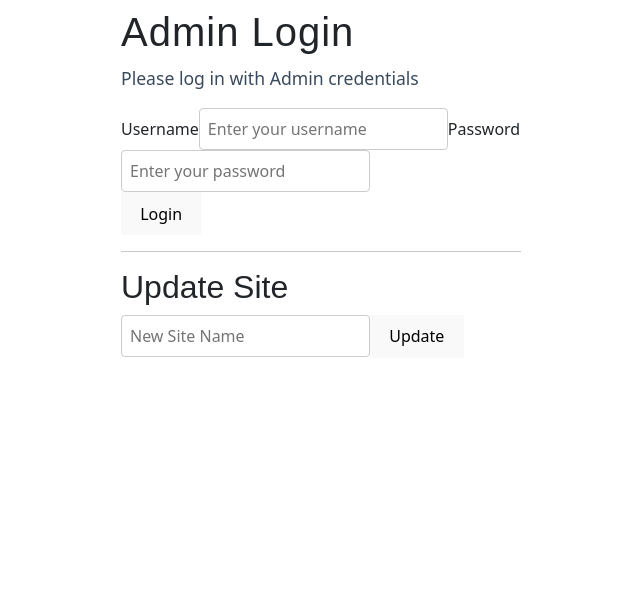
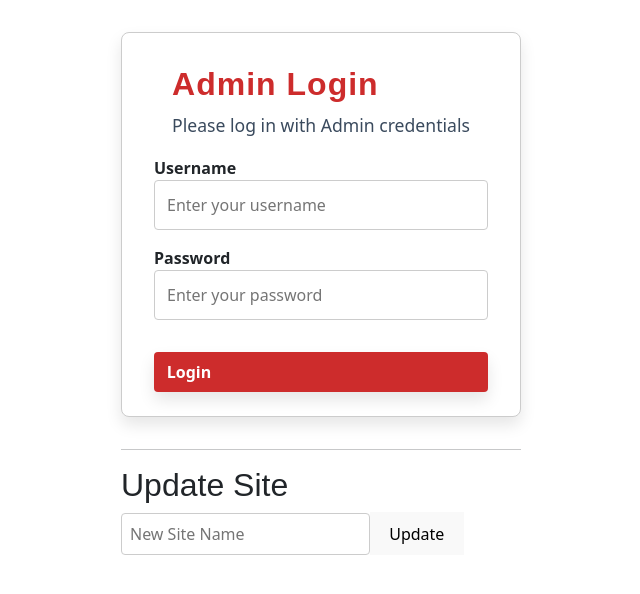
Before and after one commit to Klara1707/supervisor_prototype, a React (Vite) app: page /admin in a window 1280 px wide. Shown: the top 594 px of the page, without its empty margins (319-959 px from the left). Built offline with nearby package versions, Linux system fonts and the light colour scheme.

Commit message:
fix login css

```diff
--- a/src/components/AdminLoginForm.jsx
+++ b/src/components/AdminLoginForm.jsx
@@ -31,13 +31,26 @@ export default function AdminLoginForm() {
   };
 
   return (
-    <div className="admin-login-box" style={{marginTop: '-1.5rem'}}>
+    <div className="admin-login-box" style={{
+      marginTop: '-1.5rem',
+      maxWidth: 400,
+      width: '100%',
+      borderRadius: 8,
+      boxShadow: '0 8px 16px rgba(0,0,0,0.1)',
+      border: '1px solid #ccc',
+      background: '#fff',
+      margin: '2rem auto',
+      padding: '2rem 2rem 1.5rem 2rem',
+      display: 'flex',
+      flexDirection: 'column',
+      alignItems: 'center'
+    }}>
       <div className="context-inner-box">
-        <h1>Admin Login</h1>
+        <h1 style={{ fontSize: '2.0rem', fontWeight: 'bold', color: '#cd2c2c' }}>Admin Login</h1>
         <p>Please log in with Admin credentials</p>
       </div>
-      <form className="login-form" onSubmit={handleSubmit}>
-        <label htmlFor="admin-username">Username</label>
+      <form className="login-form" onSubmit={handleSubmit} style={{ width: '100%' }}>
+        <label htmlFor="admin-username" style={{ fontWeight: 'bold' }}>Username</label>
         <input
           type="text"
           id="admin-username"
@@ -46,8 +59,16 @@ export default function AdminLoginForm() {
           autoComplete="username"
           value={username}
           onChange={(e) => setUsername(e.target.value)}
+          style={{
+            border: '1px solid #ccc',
+            borderRadius: '4px',
+            padding: '0.75rem',
+            fontSize: '1rem',
+            marginBottom: '1rem',
+            width: '100%'
+          }}
         />
-        <label htmlFor="admin-password">Password</label>
+        <label htmlFor="admin-password" style={{ fontWeight: 'bold' }}>Password</label>
         <input
           type="password"
           id="admin-password"
@@ -56,9 +77,17 @@ export default function AdminLoginForm() {
           autoComplete="current-password"
           value={password}
           onChange={(e) => setPassword(e.target.value)}
+          style={{
+            border: '1px solid #ccc',
+            borderRadius: '4px',
+            padding: '0.75rem',
+            fontSize: '1rem',
+            marginBottom: '1rem',
+            width: '100%'
+          }}
         />
         <div className="form-buttons">
-          <button type="submit" className="login-btn">Login</button>
+          <button type="submit" className="signup-form" style={{ backgroundColor: '#cd2c2c', color: 'white', fontWeight: 'bold', fontSize: '1rem', padding: '0.5rem 0.8rem', border: 'none', borderRadius: '4px', width: '100%', marginTop: '1rem', transition: 'background-color 0.3s ease' }}>Login</button>
         </div>
         {success && <div>Login successful! Redirecting...</div>}
         {error && <div style={{ color: "red" }}>{error}</div>}
--- a/src/pages/CreateAccountPage.css
+++ b/src/pages/CreateAccountPage.css
@@ -111,12 +111,12 @@ button:focus, a:focus, input:focus, select:focus {
     border-radius: 4px;
     cursor: pointer;
     transition: background-color 0.3s ease;
-    background-color: #004b87;
+    background-color: #cd2c2c;
     color: white;
 }
 
 .signup-form button[type="submit"]:hover {
-    background-color: #00345c;
+    background-color: #a32020;
 }
 
 .back-to-login {
--- a/src/pages/CreateAccountPage.jsx
+++ b/src/pages/CreateAccountPage.jsx
@@ -59,7 +59,7 @@ function CreateAccountPage() {
 			<div className="signup-container">
 				<form className="signup-form" onSubmit={handleSubmit} aria-labelledby="signup-form-header">
 					<div className="form-header">
-						<h1 id="signup-form-header" style={{ fontSize: '2.0rem', fontWeight: 'bold' }}>Create Account</h1>
+						   <h1 id="signup-form-header" style={{ fontSize: '2.0rem', fontWeight: 'bold', color: '#cd2c2c' }}>Create Account</h1>
 					</div>
 					<div aria-live="polite" aria-atomic="true" style={{ minHeight: '1.5em', color: message === 'Registration successful!' ? '#388e3c' : '#cd2c2c', fontWeight: message === 'Registration successful!' ? 'normal' : 'bold', marginBottom: '0.5rem' }}>
 						{message}
--- a/src/pages/LogInPage.jsx
+++ b/src/pages/LogInPage.jsx
@@ -112,20 +112,18 @@ function LogInPage() {
     // ...existing code...
     return (
         <div>
-            {/* Removed TEST LOGIN PAGE banner */}
             <HeroBar />
-            <div className="login-container">
-                <div className="top-row">
-                    {/* New User section at the top of the login form */}
-                    <form className="login-form" onSubmit={handleLogin}>
+            <div className="signup-container">
+                <div style={{ display: 'flex', flexDirection: 'row', alignItems: 'flex-start', gap: 0, width: 'auto', padding: 0, margin: 0 }}>
+                    <form className="signup-form login-form" onSubmit={handleLogin} style={{ maxWidth: 400, width: '100%', borderRadius: 8, boxShadow: '0 8px 16px rgba(0,0,0,0.1)', border: '1px solid #ccc', background: '#fff', margin: '2rem auto' }}>
                         <div className="new-user-box">
-                            <span className="new-user-label">New user?</span>
+                            <span className="new-user-label" style={{ fontSize: '2.0rem', fontWeight: 'bold', color: '#cd2c2c' }}>New user?</span>
                             <Link to="/createaccount">
-                                <button className="create-account-btn">Create Account</button>
+                                <button className="create-account-btn" style={{ backgroundColor: '#004b87', color: 'white', fontWeight: 'bold', fontSize: '1rem', padding: '0.5rem 0.8rem', border: 'none', borderRadius: '4px', width: '100%', marginTop: '0.5rem', transition: 'background-color 0.3s ease' }}>Create Account</button>
                             </Link>
                         </div>
                         <div className="context-inner-box">
-                            <h1>Welcome Back</h1>
+                            <h1 style={{ fontSize: '2.0rem', fontWeight: 'bold', color: '#cd2c2c' }}>Welcome Back</h1>
                             <p>Please log in to continue</p>
                         </div>
                         <label htmlFor="username">Email address</label>
@@ -139,7 +137,6 @@ function LogInPage() {
                             onChange={e => setUsername(e.target.value)}
                             className="login-form-input"
                         />
-                        {/* Removed loginMessage and loginMessageType display as state is no longer used */}
                         <label htmlFor="password">Password</label>
                         <input
                             type="password"
@@ -197,27 +194,34 @@ function LogInPage() {
                                 type="button"
                                 className="forgot-link"
                                 onClick={() => setShowResetPopup(true)}
+                                style={{ background: 'none', border: 'none', color: '#004b87', textDecoration: 'underline', fontSize: '0.95rem', padding: 0, marginLeft: 8, cursor: 'pointer' }}
                             >
                                 Reset Password
                             </button>
                         </div>
-                        <div className="form-buttons">
-                            <button type="submit">Login</button>
-                            <button type="button" onClick={handleCancel} className="cancel-button">Cancel</button>
+                        <div className="form-buttons" style={{ display: 'flex', flexDirection: 'column', alignItems: 'center', width: '100%' }}>
+                            <button type="submit" className="login-form-btn" style={{ backgroundColor: '#004b87', color: 'white', fontWeight: 'bold', fontSize: '1rem', padding: '0.5rem 0.8rem', border: 'none', borderRadius: '4px', width: '100%', marginTop: '1rem', transition: 'background-color 0.3s ease' }}>Login</button>
+                            <button type="button" onClick={handleCancel} className="cancel-button" style={{ fontSize: '0.92rem', padding: '0.35rem 0.7rem', borderRadius: '4px', margin: '1rem auto 0 auto', display: 'block', minWidth: 90 }}>Cancel</button>
                         </div>
                     </form>
-                    {/* Admin Login Toggle Button below login form */}
-                    <div style={{marginTop: '2rem', textAlign: 'center'}}>
+                    {/* Admin Login Box with username and password - toggled */}
+                    <div style={{ display: 'flex', flexDirection: 'column', alignItems: 'stretch', justifyContent: 'flex-start', marginLeft: '1rem', height: 400, padding: 0, marginTop: '2.2rem' }}>
                         <button
                             className="admin-login-toggle"
                             onClick={() => setShowAdminLogin(v => !v)}
                             type="button"
+                            style={{ backgroundColor: '#004b87', color: 'white', fontWeight: 'bold', fontSize: '1rem', padding: '0.5rem 0.8rem', border: 'none', borderRadius: '4px', transition: 'background-color 0.3s ease', marginBottom: '1rem', minWidth: 120 }}
                         >
                             {showAdminLogin ? "Hide Admin Login" : "Admin Login"}
                         </button>
+                        {/* Admin Login Box with username and password - toggled */}
+                        {showAdminLogin && (
+                            <div style={{ minWidth: 400, maxWidth: 420, width: '100%' }}>
+                                <AdminLoginForm />
                             </div>
-                    {/* Admin Login Box with username and password - toggled */}
-                    {showAdminLogin && <AdminLoginForm />}
+                        )}
+                    </div>
+                </div>
                 {/* Password Reset Popup */}
                 {showResetPopup && (
                     <div style={{
@@ -249,7 +253,6 @@ function LogInPage() {
                 )}
             </div>
         </div>
-        </div>
     );
 }
 
```
Lines whose indentation alone changed are shown as unchanged.
